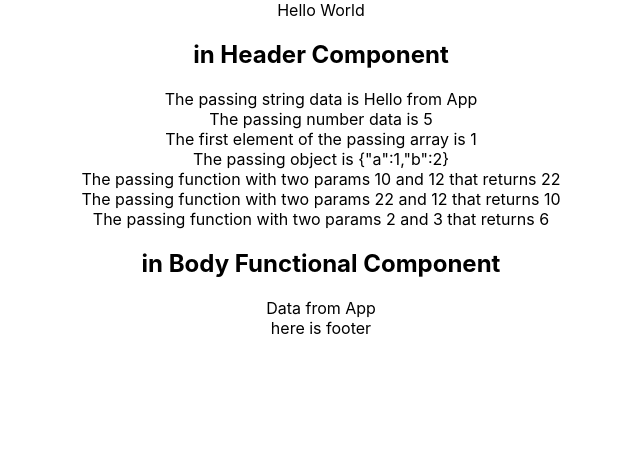
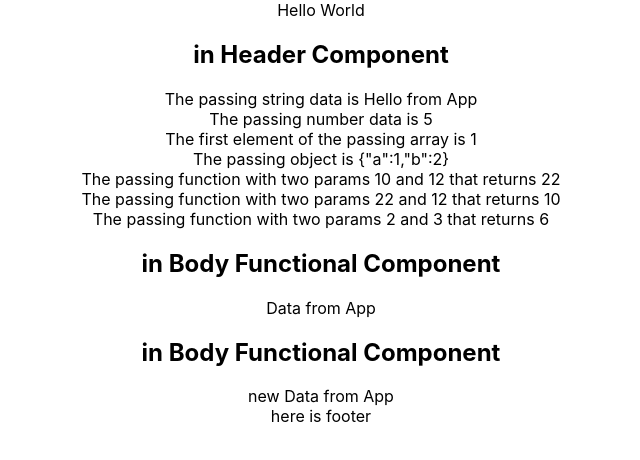
Before and after one commit to samopang/ReactLabs, a React (Create React App) app in the folder practice/: page / in a window 1280 px wide. Shown: the top 460 px of the page, without its empty margins (319-959 px from the left). Built offline with nearby package versions, Linux system fonts and the light colour scheme.

Commit message:
React Props: passing data between components

```diff
--- a/practice/src/App.js
+++ b/practice/src/App.js
@@ -81,7 +81,9 @@ class App extends Component {
           myFunc3={this.multiplication}
           />
 
+        {/* pass the same component with different data */}
         <Body text="Data from App" />
+        <Body text="new Data from App" />
 
         <div className="footer">here is footer</div>
       </div>
```
